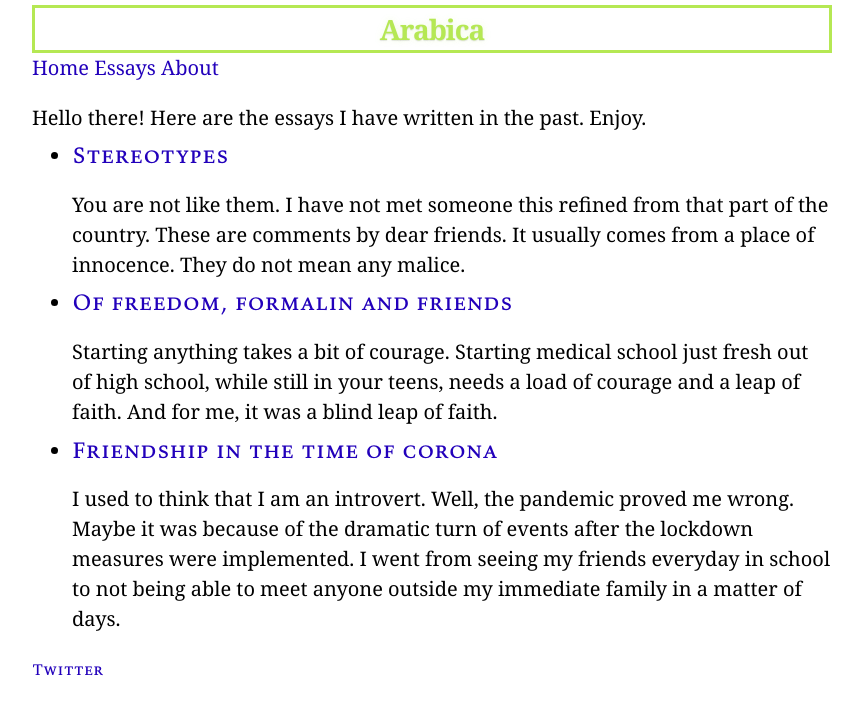
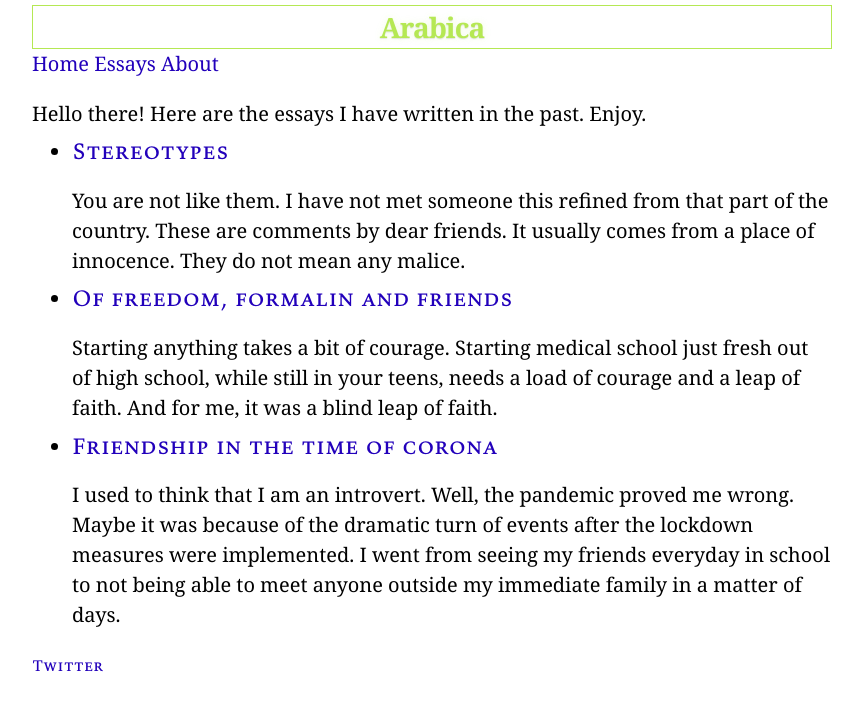
Before and after one commit to habasweiny/habasweiny.github.io, a Jekyll site: the page built from index.html, in a window 1280 px wide. Shown: the top 715 px of the page, without its empty margins (208-1071 px from the left). Built offline with Jekyll 4.4.1, drawn with Linux system fonts in a browser that asks for light colours.

Commit message:
Update main.scss

```diff
--- a/_sass/main.scss
+++ b/_sass/main.scss
@@ -270,7 +270,7 @@ header h1 {
                0 0 5px rgba(181, 232, 83, 0.1),
                0 0 10px rgba(181, 232, 83, 0.1);
   letter-spacing: -1px;
-  border: solid;
+  border:  1px solid #b5e853;
  }
 #a-title {
   text-decoration: none;
```
